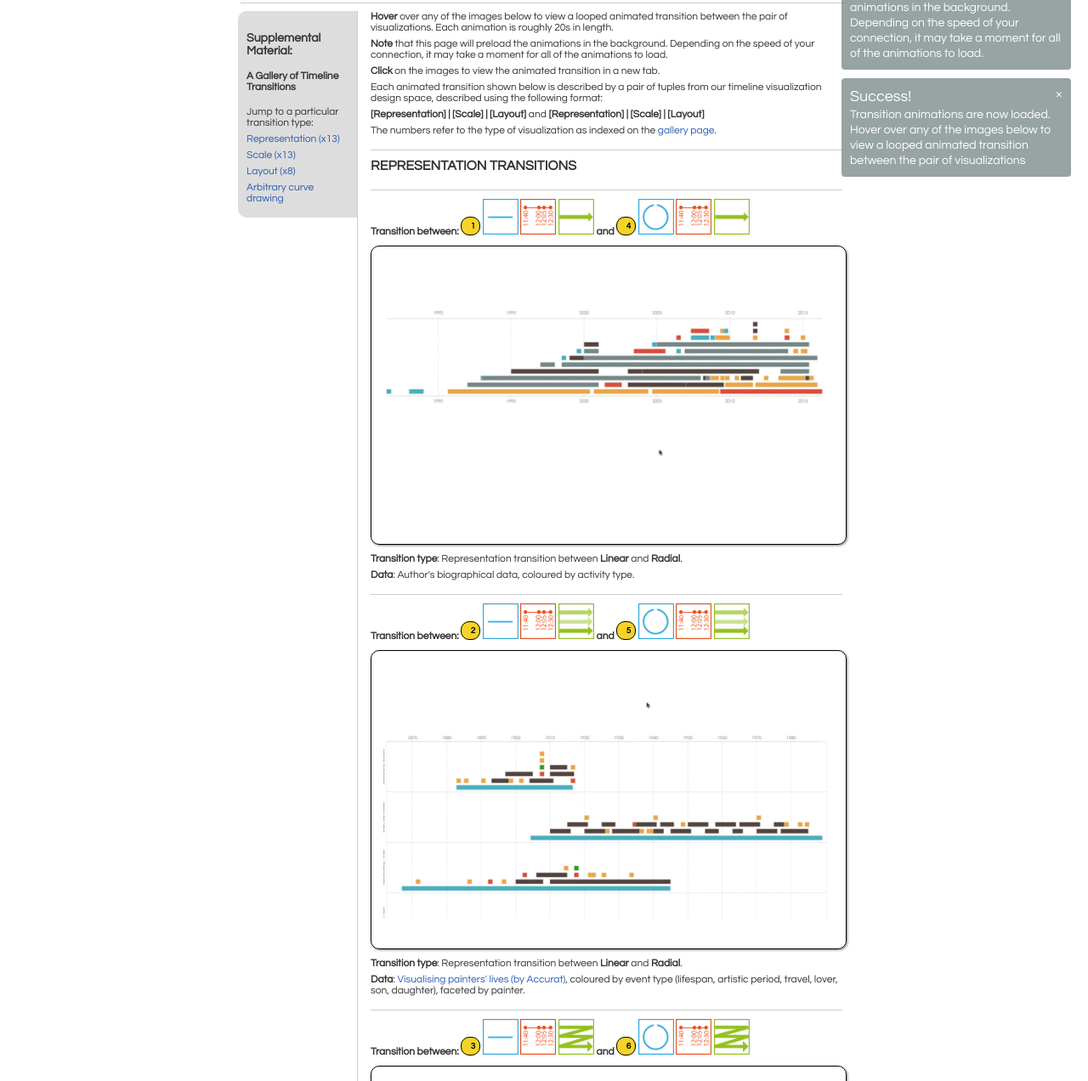
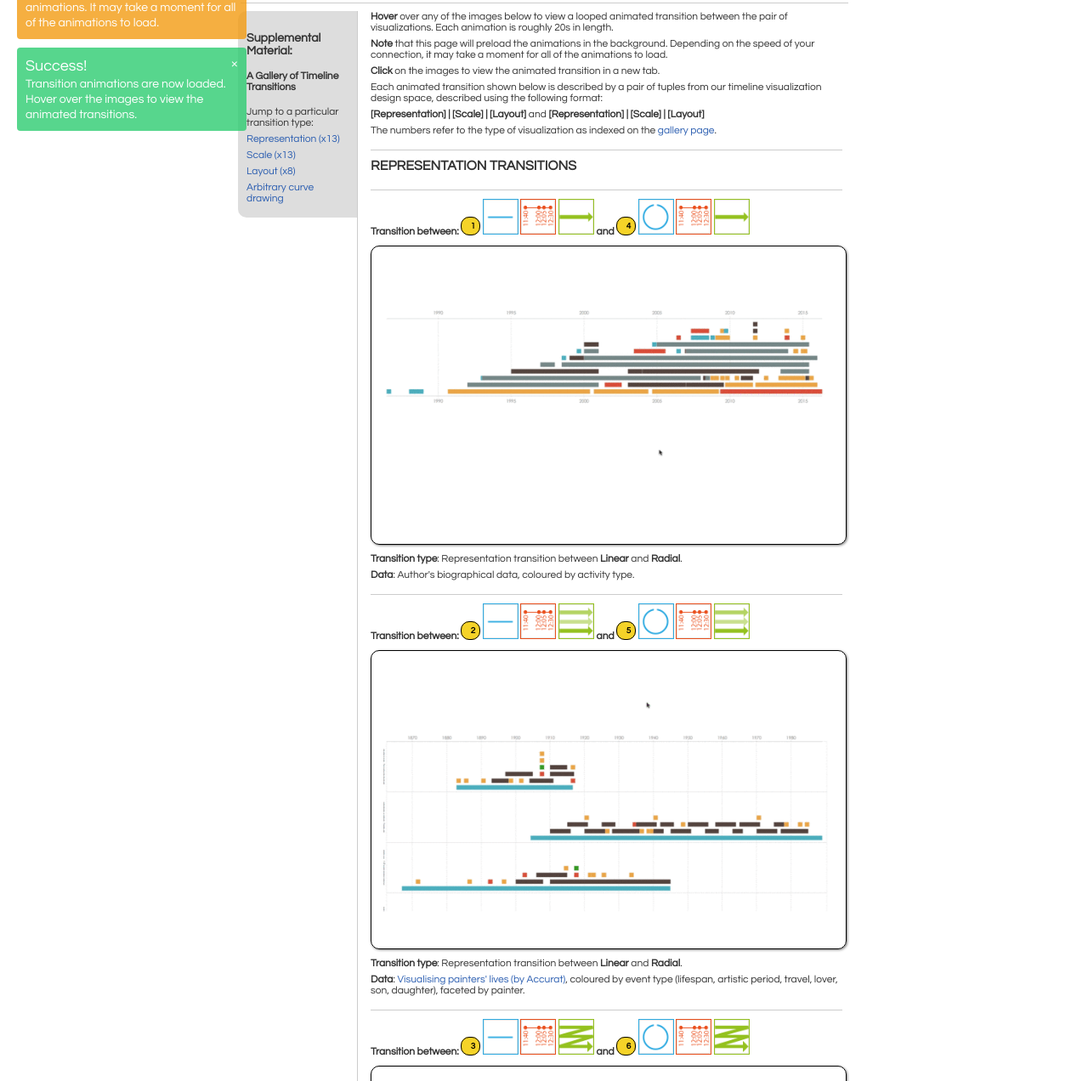
Before and after one commit to timelinesrevisited/supplemental, a plain HTML site: page transitions/index.html in a window 1280 px wide. Shown: the part 72-1344 px from the top of the page at 85% size. Drawn offline with Linux system fonts and the light colour scheme.

Commit message:
jGrowl styling

```diff
--- a/transitions/index.html
+++ b/transitions/index.html
@@ -63,7 +63,7 @@
 			http://fragged.org/preloading-images-using-javascript-the-right-way-and-without-frameworks_744.html
 
 		*/
-		$.growl({ title: "Note:", message: "This page will preload the transition animations in the background. Depending on the speed of your connection, it may take a moment for all of the animations to load." });
+		$.growl({ title: "Note:", style: "warning", fixed: "true", location: 'tl', message: "This page will preload the transition animations. It may take a moment for all of the animations to load." });
 
 		// instantiate the pre-loader with an onProgress and onComplete handler
 		new preLoader(imagesArray, {
@@ -79,7 +79,7 @@
 	    onComplete: function(loaded, errors){
 	        // fires when whole list is done. cache is primed.
 	        console.log('done', loaded);
-					$.growl({ title: "Success!", message: "Transition animations are now loaded. Hover over any of the images below to view a looped animated transition between the pair of visualizations" });
+					$.growl({ title: "Success!", style: "notice", location: 'tl', message: "Transition animations are now loaded. Hover over the images to view the animated transitions." });
 	        // imageContainer.style.display = 'block';
 
 	        if (errors){
--- a/transitions/style.css
+++ b/transitions/style.css
@@ -261,8 +261,8 @@ width: 120px;
 }
 
 .transition_gif {
-	-webkit-clip-path: inset(10% 2.5% 10% 2.5%);
-	clip-path: inset(10% 2.5% 10% 2.5%);
+	-webkit-clip-path: inset(12.5% 2.5% 12.5% 2.5%);
+	clip-path: inset(12.5% 2.5% 12.5% 2.5%);
 }
 
 #right-column {
```
